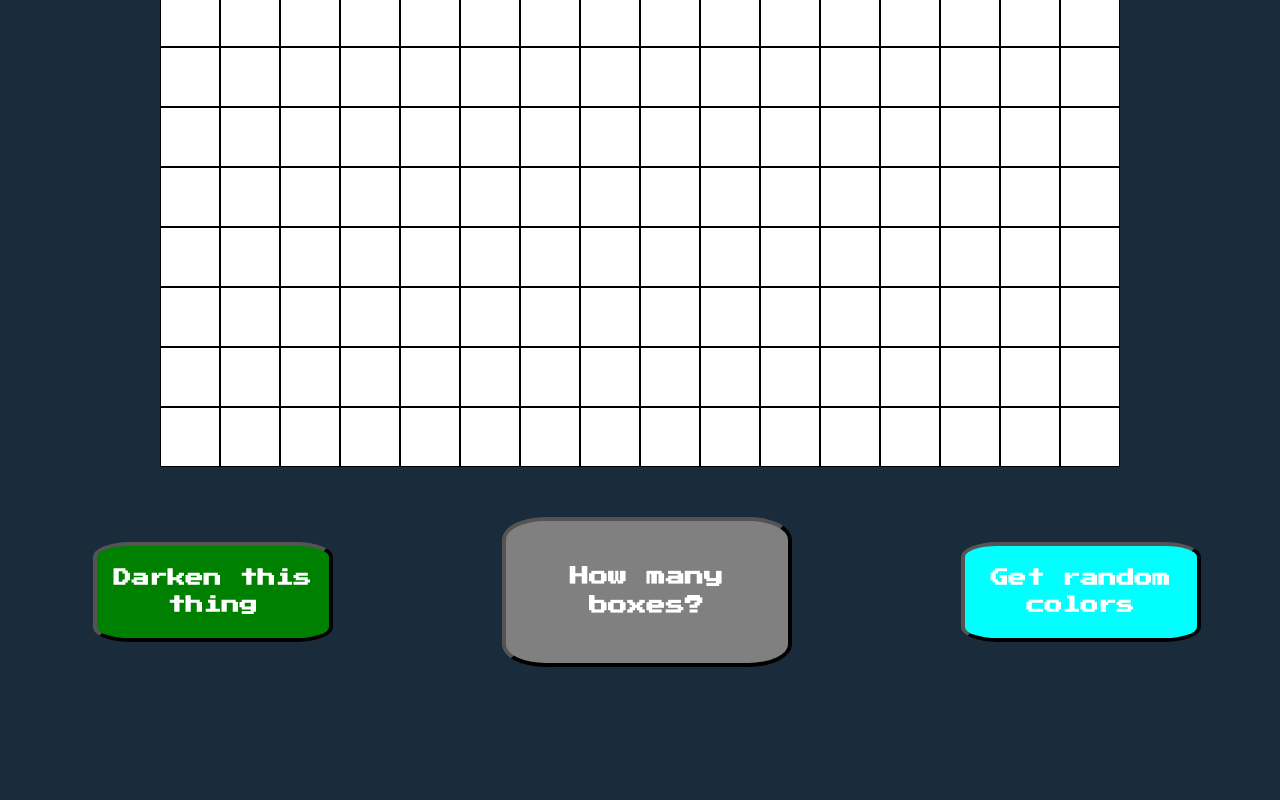
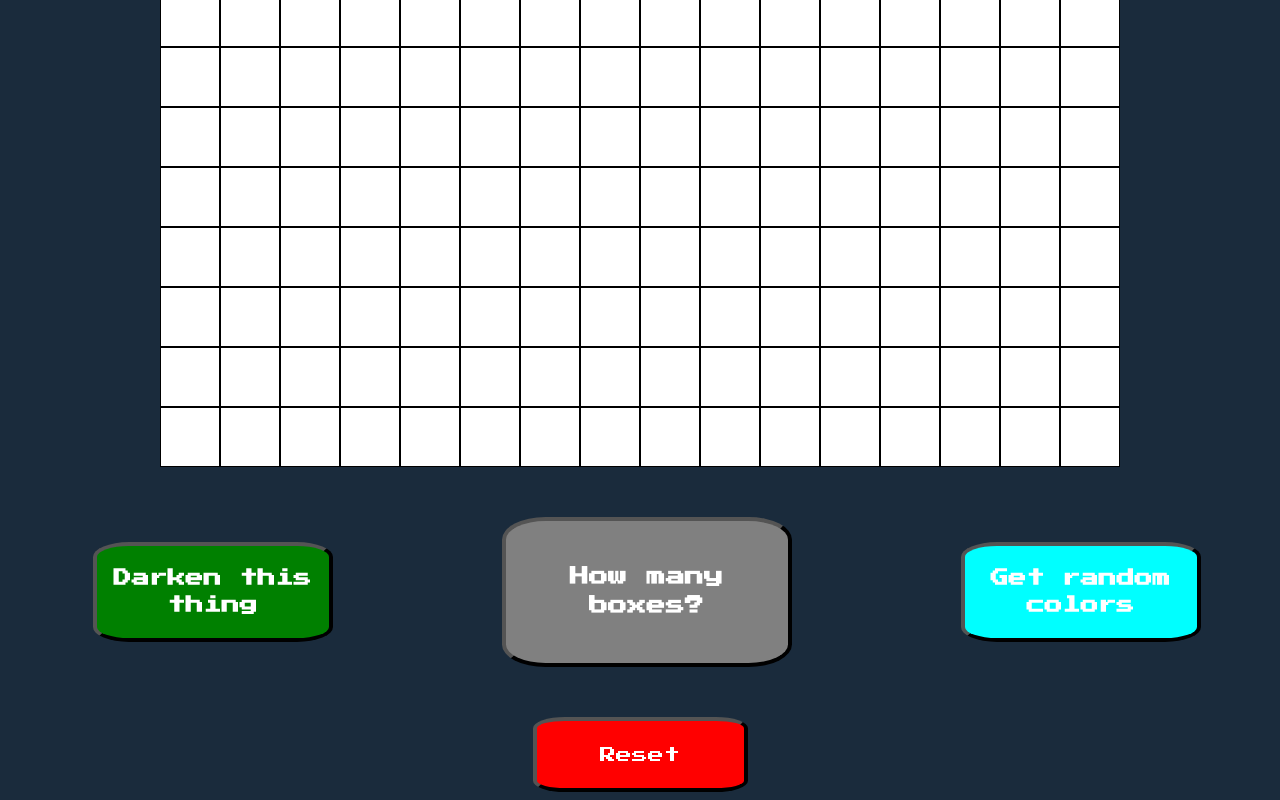
Before and after one commit to StevsCode/etch-a-sketch, a plain HTML site: page index.html in a window 1280 px wide. Shown: the part 701-1501 px from the top of the page. Before the commit the page ends 1376 px from the top, so only its background shows below. Drawn offline with Linux system fonts and the light colour scheme; a web font is replaced by a local one.

Commit message:
Add more buttons and fix add eventlistener for clicking in js

```diff
--- a/script.js
+++ b/script.js
@@ -46,9 +46,14 @@ const randomColors = document.createElement("button");
 randomColors.classList.add("randomColors")
 randomColors.textContent = "Get random colors"
 buttons.appendChild(randomColors);
+// Reset
+const reset = document.createElement("button");
+reset.classList.add("reset")
+reset.textContent = "Reset"
+document.body.appendChild(reset);
 
 // Add eventListener for clicking
-button.addEventListener("click", () => {
+boxes.addEventListener("click", () => {
     let userNum = Number(prompt("Type any number from 0 to 100")); // Make button call prompt
     if (userNum < 0 || userNum > 100 || userNum % 1 !== 0) {
         alert("Sorry! I only accept finite numbers between 0 and 100."); // Prompt only accepts finite numbers between 0 and 100
--- a/style.css
+++ b/style.css
@@ -30,7 +30,8 @@
 /* Center button and make it look better */
 .boxes,
 .randomColors,
-.darken {
+.darken,
+.reset {
     display: block;
     box-sizing: content-box;
     width: 220px;
@@ -54,10 +55,20 @@
     background-color: green;
 }
 
+.reset {
+    width: 195px;
+    height: 65px;
+    font-size: medium;
+    font-weight: normal;
+    margin-top: 50px;
+    background-color: red;
+}
+
 .boxes {
     width: 270px;
     height: 140px;
     font-size: larger;
+    font-weight: bolder;
 }
 
 body {
```
